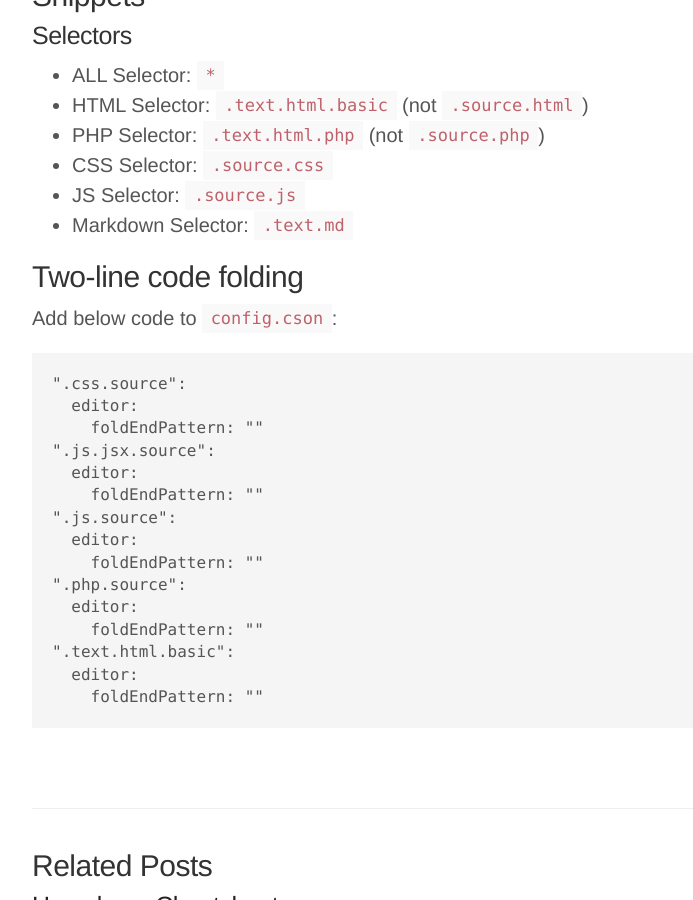
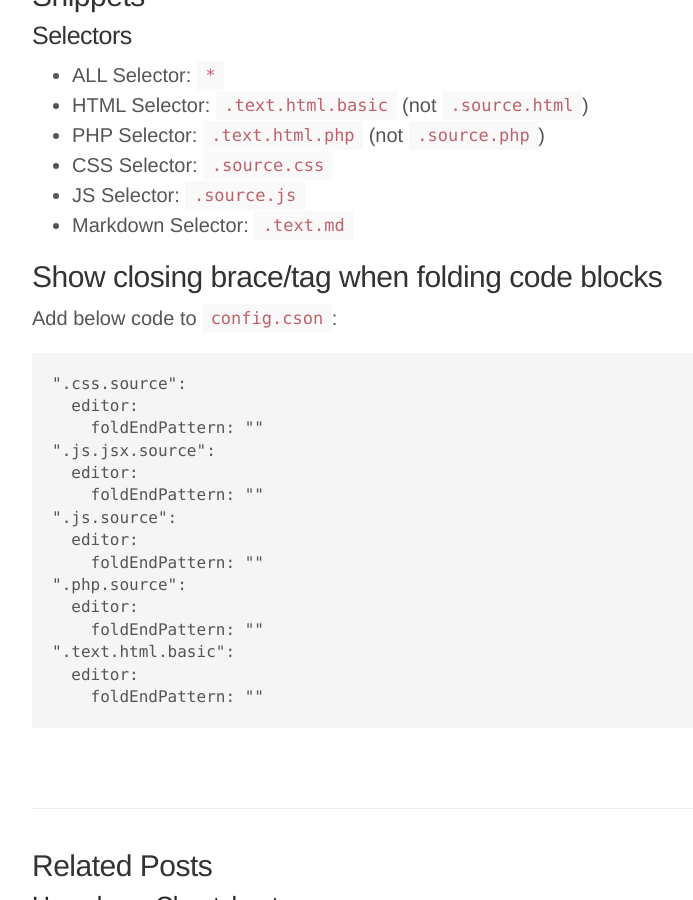
Before and after one commit to joshbuchea/joshbuchea.com, a Jekyll site: the page built from _posts/2017-02-23-atom-cheatsheet.md, in a window 1280 px wide and 900 px high, scrolled down 1016 px. Shown: the whole window, without its empty margins (268-961 px from the left). Built offline with Jekyll 4.4.1, drawn with Linux system fonts in a browser that asks for light colours; nearby versions of some CDN libraries; comment, search, counter and statistics services are not loaded.

Commit message:
Update atom config heading

```diff
--- a/_posts/2017-02-23-atom-cheatsheet.md
+++ b/_posts/2017-02-23-atom-cheatsheet.md
@@ -32,7 +32,7 @@ I use the Stars functionality to keep a list of the packages I use:
 - JS Selector: `.source.js`
 - Markdown Selector: `.text.md`
 
-## Two-line code folding
+## Show closing brace/tag when folding code blocks
 
 Add below code to `config.cson`:
 
```
